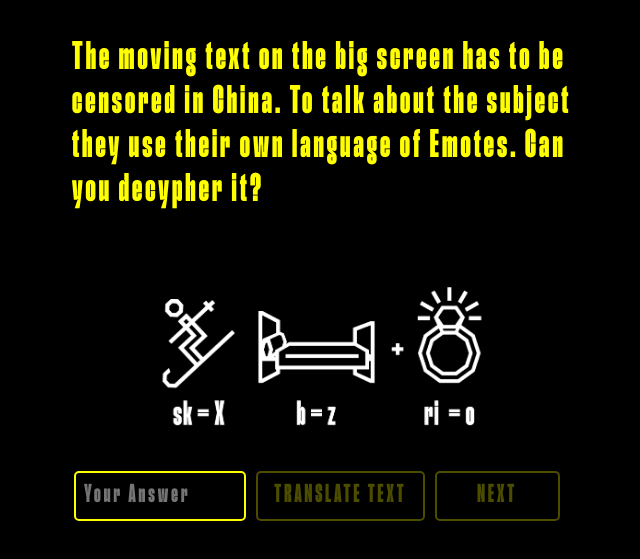
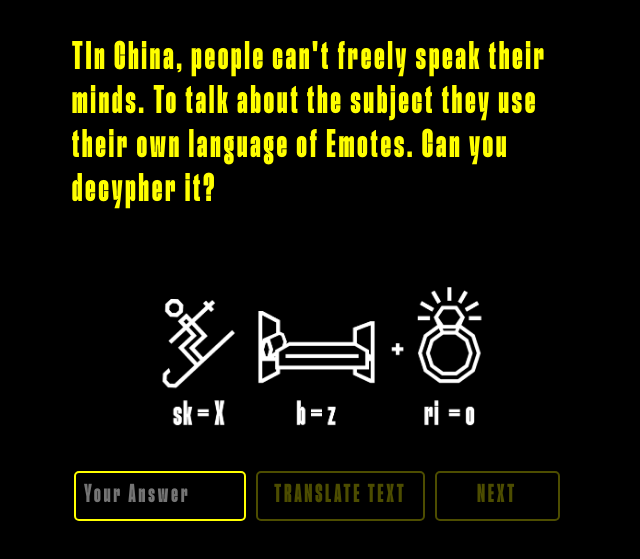
Before and after one commit to jasper-leijten/amnesty, a plain HTML site: page puzzle-game-3/public/index.html in a window 1280 px wide. Shown: the part 183-742 px from the top of the page, without its empty margins (318-958 px from the left). Drawn offline with nearby package versions, Linux system fonts and the light colour scheme; no server answers; files whose address does not match are found by name.

Commit message:
text updat

```diff
--- a/puzzle-game-3/public/index.html
+++ b/puzzle-game-3/public/index.html
@@ -10,7 +10,7 @@
 <body>
     <div class="explanation" id="text">
         <p>Solve the rebus to find the hidden message!</p>
-        <p>The moving text on the big screen has to be censored in China. To talk about the subject they
+        <p>TIn China, people can't freely speak their minds. To talk about the subject they
             use their own language of Emotes. Can you decypher it?</p>
     </div>
     <div id="puzzle-container">
```
